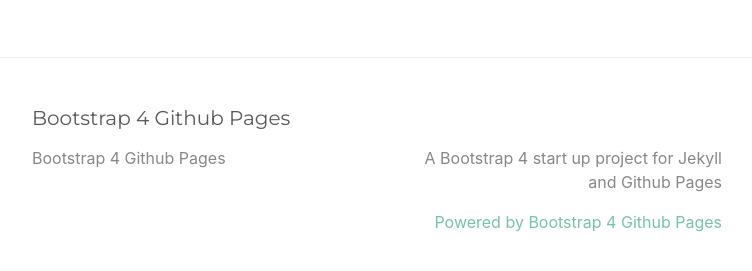
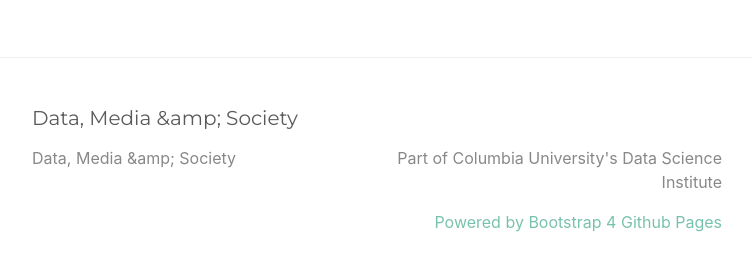
Before and after one commit to datascienceinstitute/data-media-society, a Jekyll site: the page built from index.md, in a window 1280 px wide and 900 px high, scrolled down 2416 px. Shown: the part 602-873 px from the top of the window, without its empty margins (263-1015 px from the left). Built offline with Jekyll 4.4.1, drawn with Linux system fonts in a browser that asks for light colours; some of the changed text lies outside the part shown.

Commit message:
Update _config.yml

```diff
--- a/_config.yml
+++ b/_config.yml
@@ -13,16 +13,16 @@
 # you will see them accessed via {{ site.title }}, {{ site.email }}, and so on.
 # You can create any custom variable you would like, and they will be accessible
 # in the templates via {{ site.myvariable }}.
-title: Bootstrap 4 Github Pages
+title: Data, Media &amp; Society
 email: ""
 description: >- # this means to ignore newlines until "baseurl:"
-  A Bootstrap 4 start up project for Jekyll and Github Pages
+  Part of Columbia University's Data Science Institute
 #baseurl: "" # the subpath of your site, e.g. /blog
 #url: "" # the base hostname & protocol for your site, e.g. http://example.com
 #twitter_username: jekyllrb
 #github_username:  jekyll
 
-repository: "nicolas-van/bootstrap-4-github-pages"
+repository: "datascienceinstitute/data-media-society"
 
 # Build settings
 plugins:
```
